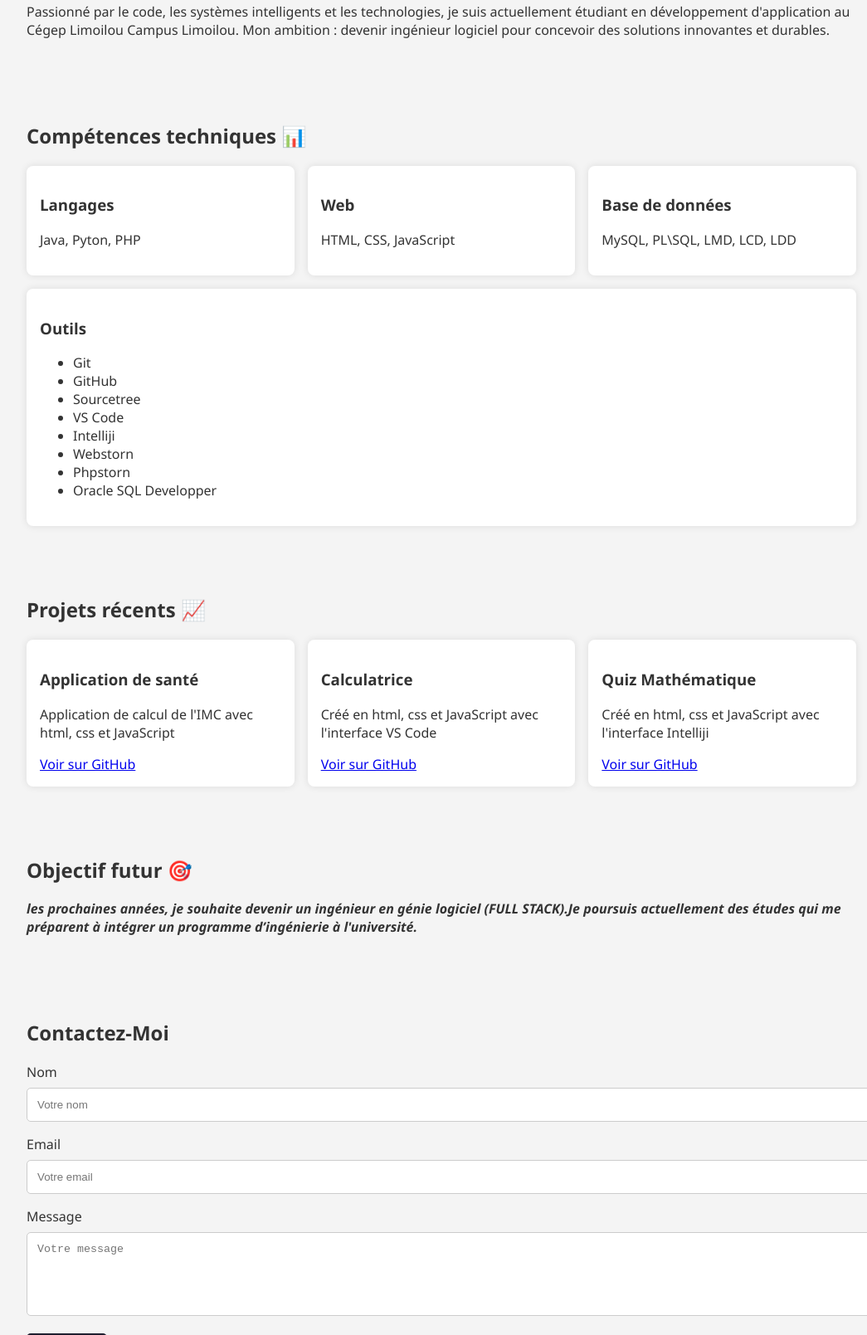
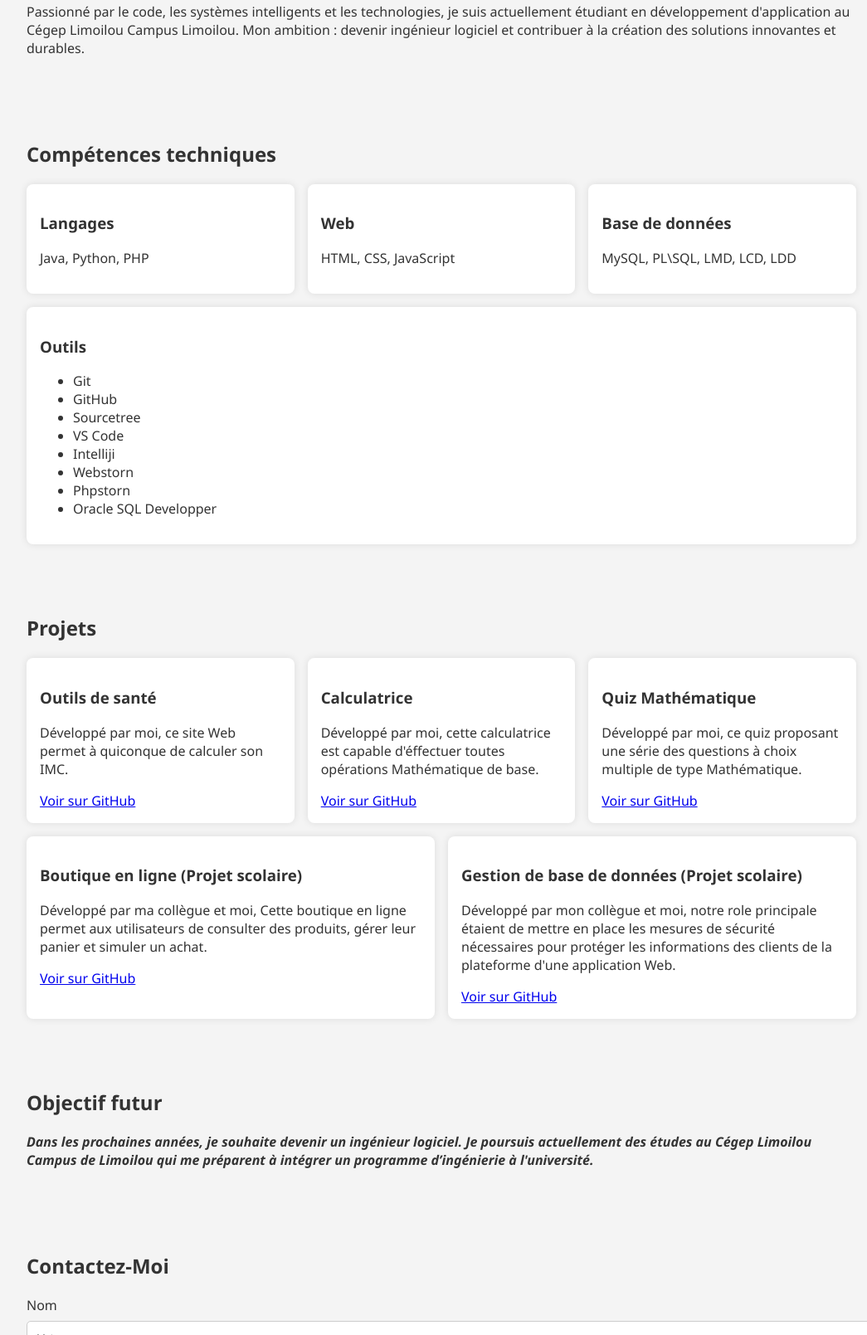
Before and after one commit to IVAN-LOT/ivan-lot.github.io, a plain HTML site: page index.html in a window 1280 px wide. Shown: the part 344-1953 px from the top of the page at 83% size, without its empty margins (108-1153 px from the left). Drawn offline with Linux system fonts and the light colour scheme.

Commit message:
ajout de nouveaux projets

```diff
--- a/index.html
+++ b/index.html
@@ -26,15 +26,15 @@
     <h2>À propos de moi 📌</h2>
     <p>Passionné par le code, les systèmes intelligents et les technologies, je suis actuellement étudiant
       en développement d'application au Cégep Limoilou Campus Limoilou. Mon ambition : devenir ingénieur logiciel
-      pour concevoir des solutions innovantes et durables.</p>
+      et contribuer à la création des solutions innovantes et durables.</p>
   </section>
 
   <section id="skills">
-    <h2>Compétences techniques 📊</h2>
+    <h2>Compétences techniques</h2>
     <div class="skills">
       <div class="card">
         <h3>Langages</h3>
-        <p>Java, Pyton, PHP</p>
+        <p>Java, Python, PHP</p>
       </div>
       <div class="card">
         <h3>Web</h3>
@@ -59,35 +59,50 @@
   </section>
 
   <section id="projects">
-    <h2>Projets récents 📈</h2>
+    <h2>Projets</h2>
     <div class="projects">
       <div class="card">
-        <h3>Application de santé</h3>
-        <p>Application de calcul de l'IMC avec html, css et JavaScript</p>
+        <h3>Outils de santé</h3>
+        <p>Développé par moi, ce site Web permet à quiconque de calculer son IMC.</p>
         <a href="https://github.com/ton-github/todo-app" target="_blank">Voir sur GitHub</a>
       </div>
       <div class="card">
         <h3>Calculatrice</h3>
-        <p>Créé en html, css et JavaScript avec l'interface VS Code </p>
+        <p>Développé par moi, cette calculatrice est capable d'éffectuer toutes opérations Mathématique de base.</p>
         <a href="https://github.com/ton-github/blog-app" target="_blank">Voir sur GitHub</a>
       </div>
       <div class="card">
         <h3>Quiz Mathématique</h3>
-        <p>Créé en html, css et JavaScript avec l'interface Intelliji </p>
+        <p>Développé par moi, ce quiz proposant une série des questions à choix multiple de type Mathématique.</p>
         <a href="https://github.com/ton-github/blog-app" target="_blank">Voir sur GitHub</a>
+      </div>
+      <div class="card">
+        <h3>Boutique en ligne (Projet scolaire)</h3>
+        <p>Développé par ma collègue et moi, Cette boutique en ligne permet aux utilisateurs de consulter des produits,
+          gérer leur panier et simuler un achat.</p>
+        <a href="https://github.com/IVAN-LOT/Tp2-Diarra_-_Ivan" target="_blank">Voir sur GitHub</a>
+      </div>
+      <div class="card">
+        <h3>Gestion de base de données (Projet scolaire)</h3>
+        <p>Développé par mon collègue et moi, notre role principale étaient de mettre en place
+          les mesures de sécurité nécessaires pour protéger les informations des clients de la
+          plateforme d'une application Web.</p>
+        <a href="https://github.com/2351686/tp2-2351686_2359149" target="_blank">Voir sur GitHub</a>
       </div>
     </div>
   </section>
 
   <section id="goals">
-    <h2>Objectif futur 🎯</h2>
-    <p><i> <b>les prochaines années, je souhaite devenir un ingénieur en génie logiciel (FULL STACK).Je poursuis
-      actuellement des études qui me préparent à intégrer un programme d’ingénierie à l'université.</b></i></p>
+    <h2>Objectif futur</h2>
+    <p><i> <b>Dans les prochaines années, je souhaite devenir un ingénieur logiciel. Je poursuis
+      actuellement des études au Cégep Limoilou Campus de Limoilou qui me préparent à intégrer
+      un programme d’ingénierie à l'université.</b></i></p>
   </section>
 
   <section id="contact">
+
     <h2>Contactez-Moi </h2>
-    <form action="mailto:lotnkamlekeu@yahoo.com,lotnkam@gmail.com" method="post" enctype="text/plain">
+    <form action="mailto:lotnkamlekeu@yahoo.com" method="post" enctype="text/plain">
       <label for="name">Nom</label>
       <input type="text" id="name" name="name" placeholder="Votre nom">
 
```
